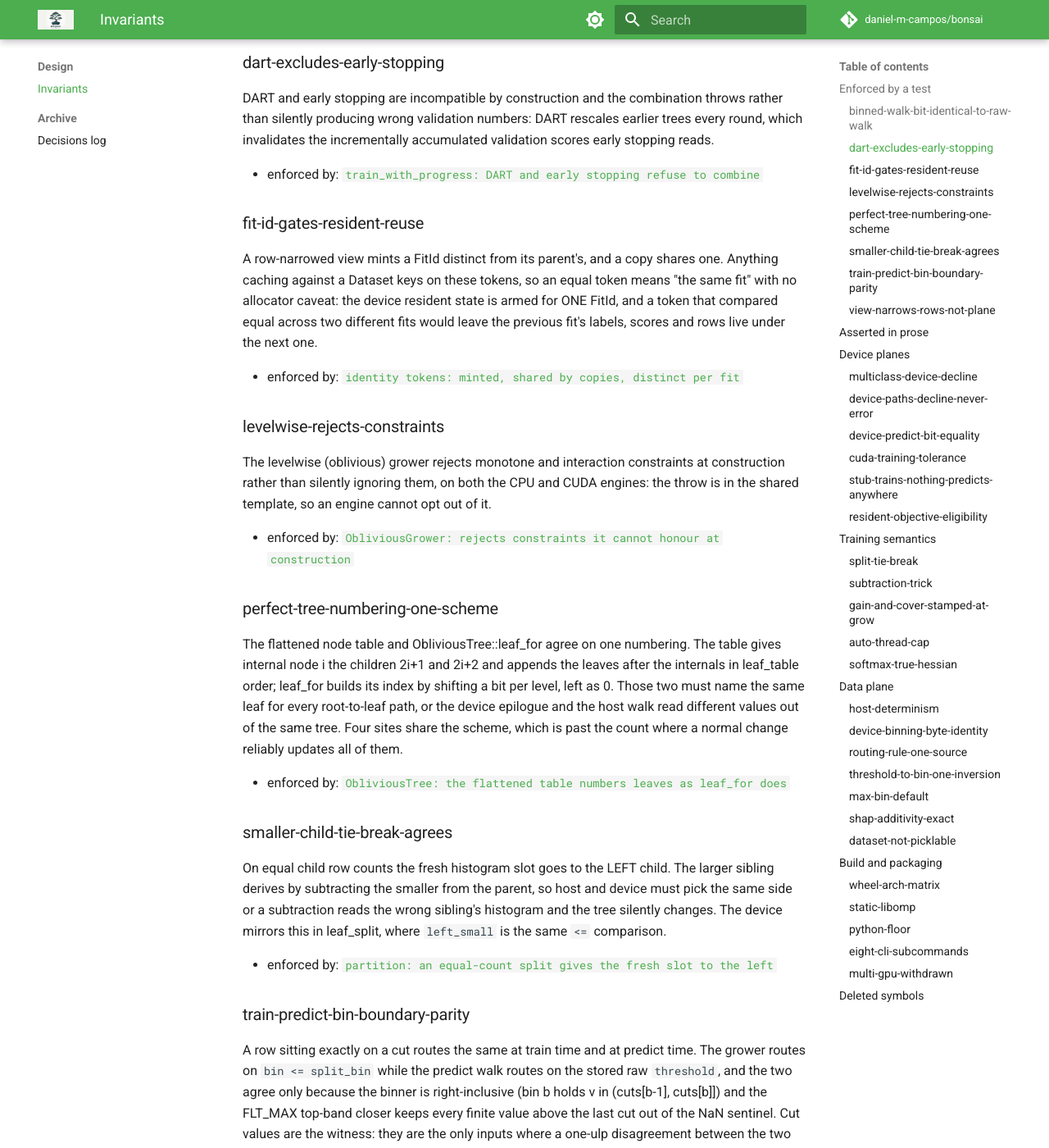
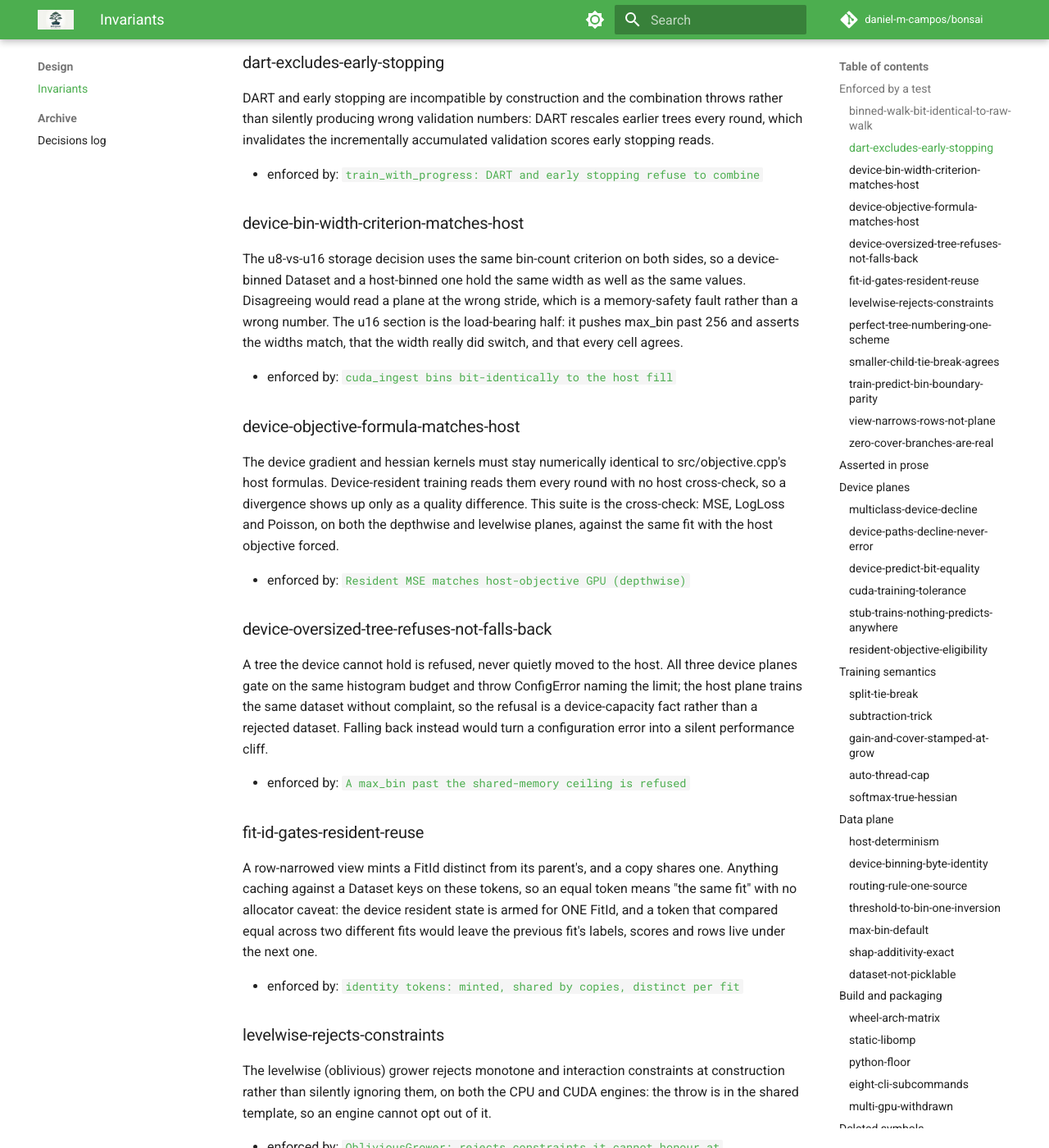
Before and after one commit to daniel-m-campos/bonsai, an MkDocs documentation site: the page built from docs/invariants.md, in a window 1280 px wide and 1400 px high, scrolled down 707 px. Shown: the whole window at 82% size. Built offline with MkDocs 1.6.1 and Material for MkDocs 9.7.7, drawn with Linux system fonts in a browser that asks for light colours; comment, search, counter and statistics services are not loaded; some of the changed text lies outside the part shown.

Commit message:
test: mark the four contracts already under test
Invariants 8 to 12 enforced. None of these needed a new test.

device-objective-formula-matches-host rides the resident suite, which
compares device-derived gradients against the host objective for MSE,
LogLoss and Poisson on both planes, plus sampling and warm start.

zero-cover-branches-are-real was covered more carefully than the issue
described: the case asserts dead leaves really occur in a trained
oblivious model AND that held-out rows drawn off the training joint
distribution still do not route into one.

device-bin-width-criterion-matches-host is the u16 section of the ingest
parity case, which pushes max_bin past 256 and asserts the widths match,
that the width really switched, and that every cell agrees.

device-oversized-tree-refuses-not-falls-back is the shared-memory
ceiling case: all three device planes throw ConfigError while the host
trains the same data.

That is six of the ten in issue #436 already tested. The issue was
written from a comment audit, and the method's flaw is now measured: a
comment describing a contract is not evidence that the contract lacks a
test. Only three needed writing.

```diff
--- a/docs/invariants.md
+++ b/docs/invariants.md
@@ -19,6 +19,24 @@ Predicting through a Dataset carrying the model's own cuts is bit-identical to p
 DART and early stopping are incompatible by construction and the combination throws rather than silently producing wrong validation numbers: DART rescales earlier trees every round, which invalidates the incrementally accumulated validation scores early stopping reads.
 
 - enforced by: [`train_with_progress: DART and early stopping refuse to combine`](../tests/unit/test_cli_pipeline.cpp)
+
+### device-bin-width-criterion-matches-host
+
+The u8-vs-u16 storage decision uses the same bin-count criterion on both sides, so a device-binned Dataset and a host-binned one hold the same width as well as the same values. Disagreeing would read a plane at the wrong stride, which is a memory-safety fault rather than a wrong number. The u16 section is the load-bearing half: it pushes max_bin past 256 and asserts the widths match, that the width really did switch, and that every cell agrees.
+
+- enforced by: [`cuda_ingest bins bit-identically to the host fill`](../tests/unit/test_cuda_grower.cpp)
+
+### device-objective-formula-matches-host
+
+The device gradient and hessian kernels must stay numerically identical to src/objective.cpp's host formulas. Device-resident training reads them every round with no host cross-check, so a divergence shows up only as a quality difference. This suite is the cross-check: MSE, LogLoss and Poisson, on both the depthwise and levelwise planes, against the same fit with the host objective forced.
+
+- enforced by: [`Resident MSE matches host-objective GPU (depthwise)`](../tests/unit/test_cuda_resident.cpp)
+
+### device-oversized-tree-refuses-not-falls-back
+
+A tree the device cannot hold is refused, never quietly moved to the host. All three device planes gate on the same histogram budget and throw ConfigError naming the limit; the host plane trains the same dataset without complaint, so the refusal is a device-capacity fact rather than a rejected dataset. Falling back instead would turn a configuration error into a silent performance cliff.
+
+- enforced by: [`A max_bin past the shared-memory ceiling is refused`](../tests/unit/test_cuda_grower.cpp)
 
 ### fit-id-gates-resident-reuse
 
@@ -55,6 +73,12 @@ A row sitting exactly on a cut routes the same at train time and at predict time
 A row view narrows which rows a fit visits and leaves the plane alone: view_n_rows() is the selection, plane_n_rows() stays the storage. Every row id remains a global id into the plane, which is why grad, hess, labels and the row-major mirror stay full length whatever the view selects.
 
 - enforced by: [`Dataset: a view narrows its rows and leaves the plane alone`](../tests/unit/test_dataset.cpp)
+
+### zero-cover-branches-are-real
+
+Oblivious trees densify into a perfect shape, so a trained model really does carry leaves no training row reached. TreeSHAP's zero-cover guard therefore protects against an input that occurs, not a theoretical one. The second half matters as much: held-out rows drawn off the training joint distribution still do not route into a dead leaf, so the guard is about weighting those branches at zero rather than about rows landing there.
+
+- enforced by: [`a densified levelwise model carries dead slots nothing can reach`](../tests/unit/test_cuda_shap.cpp)
 
 ## Asserted in prose
 
```
Also changed, not shown: 3 other files.
